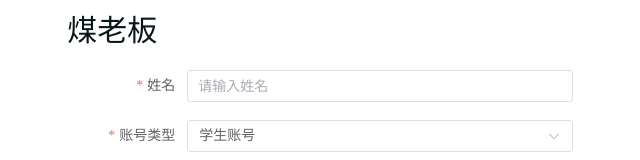
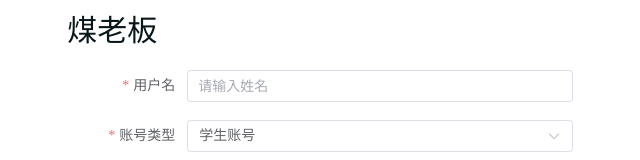
Before and after one commit to monikashimamura/front-end, a Vue app: page /register in a window 1280 px wide. Shown: the part 126-286 px from the top of the page, without its empty margins (320-960 px from the left). Built offline with nearby package versions, Linux system fonts and the light colour scheme.

Commit message:
add checkName; change name to 'username' actually

```diff
--- a/src/views/login/RegisterView.vue
+++ b/src/views/login/RegisterView.vue
@@ -84,6 +84,13 @@ const genReq = () => {
 }
 
 // form rule validators
+const checkName =  (rule: any, value: string, callback: any) => {
+  let reg = /^[\u4e00-\u9fa5a-zA-Z0-9\_]{2,32}$/;
+  if (!reg.test(value)) {
+    callback(new Error('用户名不能包含除下划线以外的特殊字符'));
+  }
+}
+
 const checkAge = (rule: any, value: number, callback: any) => {
   if (!value) {
     return callback(new Error('请输入年龄'));
@@ -150,8 +157,9 @@ const checkInviteCode = (rule: any, value: string, callback: any) => {
 // register form rules
 const rules = reactive<FormRules<typeof register>>({
   name: [
-    { type: 'string', required: true, message: '请输入姓名' },
-    { min: 2, max: 5, message: '长度在 2 到 5 个字符' }
+    { type: 'string', required: true, message: '请输入用户名' },
+    { min: 2, max: 32, message: '长度在 2 到 32 个字符' },
+    { validator: checkName, trigger: 'change' }
   ],
   is_teacher: [
     { required: true, message: '请选择账号类型', trigger: 'blur' },
@@ -245,7 +253,7 @@ const toRegister = async () => {
       class="demo-ruleForm"
       :size="formSize"
     >
-      <el-form-item label="姓名" prop="name">
+      <el-form-item label="用户名" prop="name">
         <el-input v-model="register.name" placeholder="请输入姓名"></el-input>
       </el-form-item>
       <el-form-item label="账号类型" prop="is_teacher">
```
